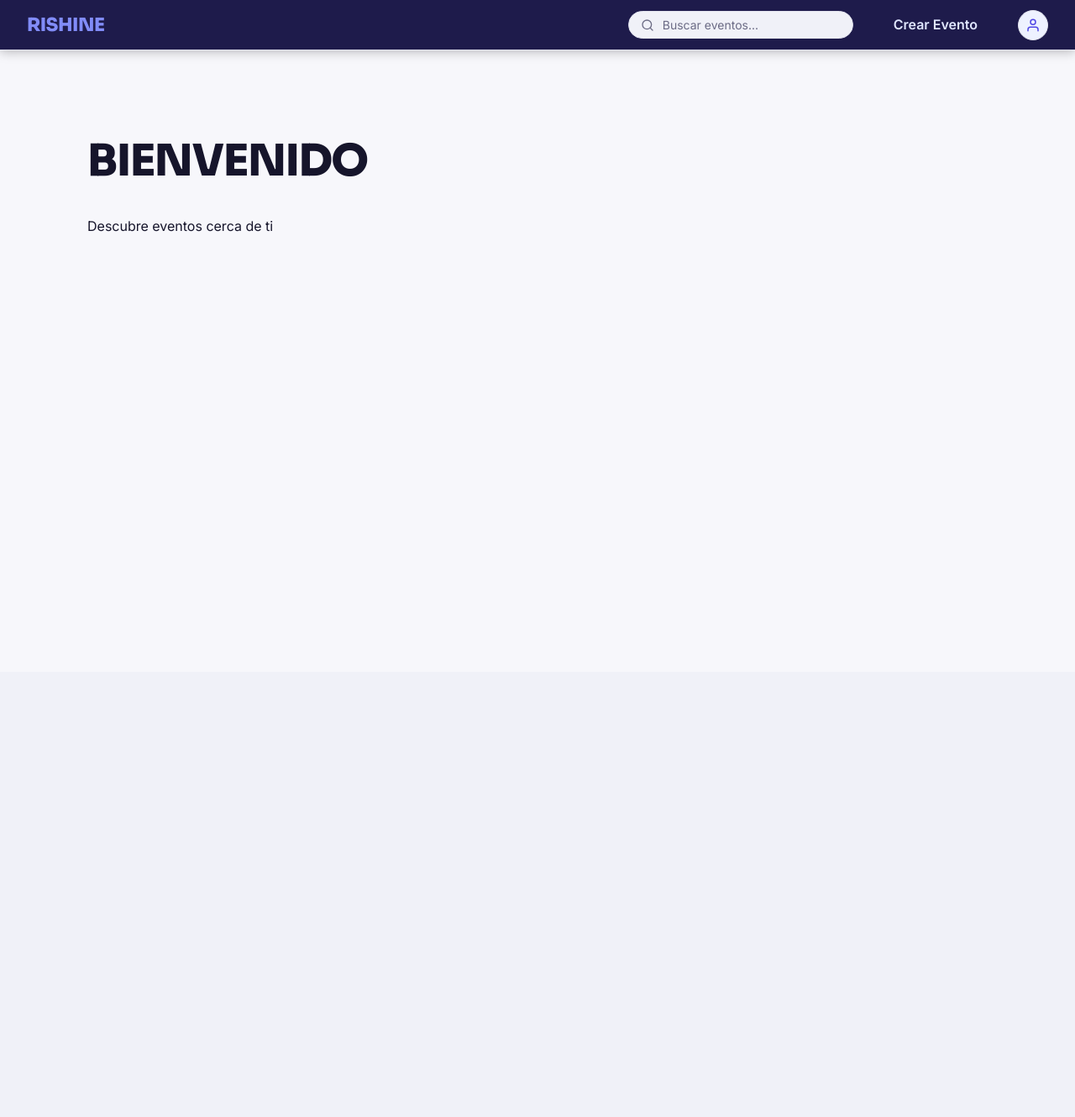
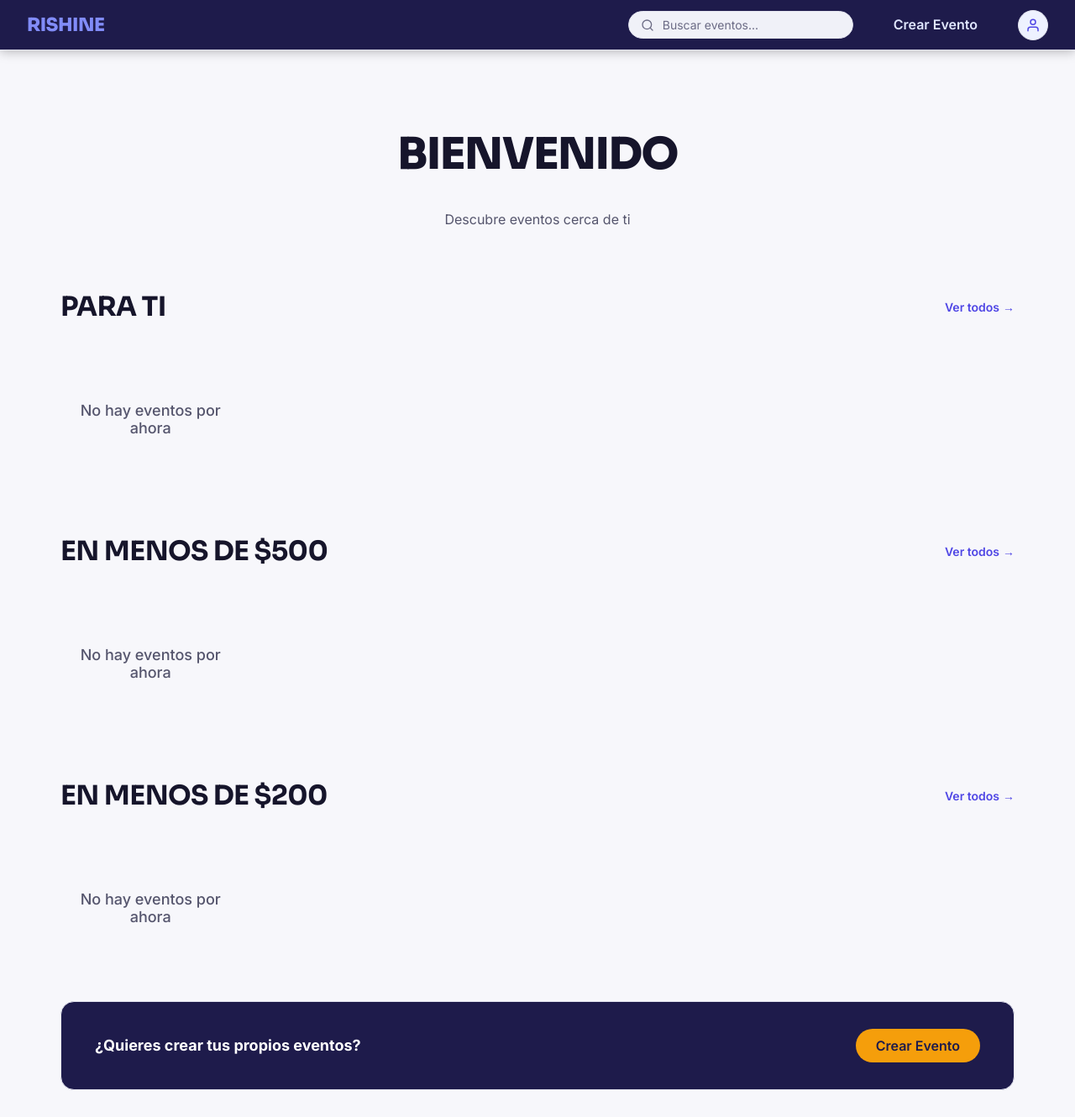
Before and after one commit to WAID-dev/RiShine, a Django app: page / in a window 1280 px wide. Shown: the whole page at 84% size. Before the commit the page ends 276 px from the top, so only its background shows below. Run offline with Django 5.2, Linux system fonts and the light colour scheme.

Commit message:
pagina_inicio

```diff
--- /dev/null
+++ b/inicio/static/inicio/css/inicio.css
@@ -0,0 +1,95 @@
+/* BIENVENIDO */
+.bienvenido {
+    text-align: center;
+    padding: 24px 0 32px;
+}
+
+.bienvenido p {
+    color: var(--text-secondary);
+    margin-top: 8px;
+}
+
+section {
+    margin-bottom: 40px;
+}
+
+.seccion-header {
+    display: flex;
+    align-items: center;
+    justify-content: space-between;
+    margin-bottom: 16px;
+}
+
+.seccion-header h2 {
+    color: var(--text-primary);
+    text-transform: uppercase;
+}
+
+
+.link-ver-todos {
+    color: var(--color-primary);
+    text-decoration: none;
+    display: flex;
+    align-items: center;
+    gap: 4px;
+    font-weight: 600;
+    transition: opacity 0.2s;
+}
+
+.link-ver-todos:hover {
+    opacity: 0.8;
+    color: var(--color-primary-hover);
+}
+
+.link-ver-todos::after {
+    content: '→';
+}
+
+/* GRILLA DE EVENTOS */
+.catalogo-de-eventos{
+    display: grid;
+    grid-template-columns: repeat(5, 1fr);
+    gap: 16px;
+}
+
+/* BANNER CTA */
+.banner-cta {
+    background-color: var(--bg-inverse);
+    border-radius: 16px;
+    padding: 32px 40px;
+    display: flex;
+    align-items: center;
+    justify-content: space-between;
+    margin-top: 24px;
+    border: 1px solid var(--border);
+}
+
+.banner-cta p {
+    color: var(--text-on-inverse);
+    margin: 0;
+}
+
+.banner-cta p span {
+    color: var(--text-on-inverse-strong);
+    font-weight: 700;
+}
+
+.btn-crear {
+    background-color: var(--color-amber);
+    color: var(--color-primary-deep);
+    padding: 10px 24px;
+    border-radius: 20px;
+    border: none;
+    cursor: pointer;
+    text-decoration: none;
+    transition: background-color 0.2s, transform 0.2s;
+    white-space: nowrap;
+}
+
+.aviso-sin-eventos {
+    text-align: center;
+    color: var(--text-secondary);
+    font-size: 1.125rem;
+    font-weight: 500;
+    padding: 2rem 0;
+}
--- a/inicio/templates/inicio/inicio.html
+++ b/inicio/templates/inicio/inicio.html
@@ -3,17 +3,60 @@
 {% block title %}Inicio | Rishine{% endblock %}
 
 {% block extra_css %}
-
+    <link rel="stylesheet" href="{% static 'inicio/css/inicio.css' %}">
 {% endblock %}
 
 {% block contenido %}
-    <div class="contenido">
+    <div class="bienvenido">
+        <h1>BIENVENIDO</h1>
+        <p class="text-base">Descubre eventos cerca de ti</p>
+    </div>
 
-        <div>
-            <h1>BIENVENIDO</h1>
-            <p class="text-base">Descubre eventos cerca de ti</p>
+    <!--  Sección para Ti-->
+    <section class="seccion-para-ti">
+        <div class="seccion-header">
+            <h2>Para Ti</h2>
+            <a href="#" class="link-ver-todos text-sm">Ver todos</a>
         </div>
+        <div class="catalogo-de-eventos">
+            <!-- Inserta cards de eventos -->
+            {% for evento in eventos_para_ti %}
+                {% include 'tarjeta_evento.html' %} <!-- Inserta la estructura html de las cards -->
+            <!-- Muestra mensaje si no existe un evento-->
+            {% empty %}<p class="aviso-sin-eventos">No hay eventos por ahora</p>{% endfor %}
+        </div>
+    </section>
 
-        <!-- --!>
+    <!-- Muestra eventos en menos de $500 -->
+    <section class="seccion-menos-de-500">
+       <div class="seccion-header">
+           <h2>En menos de $500</h2>
+           <a href="#" class="link-ver-todos text-sm">Ver todos</a>
+       </div>
+        <div class="catalogo-de-eventos">
+            {% for evento in eventos_500 %}
+                {% include 'tarjeta_evento.html' %}
+            {% empty %}<p class="aviso-sin-eventos">No hay eventos por ahora</p>{% endfor %}
+        </div>
+    </section>
+
+    <!-- Muestra eventos en menos de $200 -->
+    <section class="seccion-menos-de-200">
+       <div class="seccion-header">
+           <h2>En menos de $200</h2>
+           <a href="#" class="link-ver-todos text-sm">Ver todos</a>
+       </div>
+        <div class="catalogo-de-eventos">
+            {% for evento in eventos_200 %}
+                {% include 'tarjeta_evento.html' %}
+            {% empty %}<p class="aviso-sin-eventos">No hay eventos por ahora</p>{% endfor %}
+        </div>
+    </section>
+
+
+    <!-- Banner CTA -->
+    <div class="banner-cta">
+        <p class="text-lg"><span>¿Quieres crear tus propios eventos?</span></p>
+        <a href="#" class="btn-crear ui-button">Crear Evento</a>
     </div>
 {% endblock %}
--- a/inicio/views.py
+++ b/inicio/views.py
@@ -2,4 +2,13 @@ from django.shortcuts import render
 
 # Create your views here.
 def inicio(request):
-    return render(request, 'inicio/inicio.html')
+    eventos_para_ti = []
+    eventos_gratis = []
+    eventos_200 = []
+    eventos_500 = []
+    return render(request, 'inicio/inicio.html', {
+        'eventos_para_ti': eventos_para_ti,
+        'eventos_gratis': eventos_gratis,
+        'eventos_200': eventos_200,
+        'eventos_500': eventos_500
+    })
--- a/static/css/base.css
+++ b/static/css/base.css
@@ -1,7 +1,6 @@
 *{
     box-sizing: border-box;
 }
-
 
 :root {
     /* MARCA */
@@ -191,3 +190,10 @@ h4{
     font-weight: 600;
     letter-spacing: 0.1em;
 }
+
+
+header{
+    position: sticky;
+    top: 0;
+    z-index: 100;
+}
```
Also changed, not shown: inicio/static/inicio/css/tarjeta_evento.css (added, +86 -0 lines), inicio/templates/inicio/tarjeta_evento.html (added, +22 -0 lines), 1 other file.
